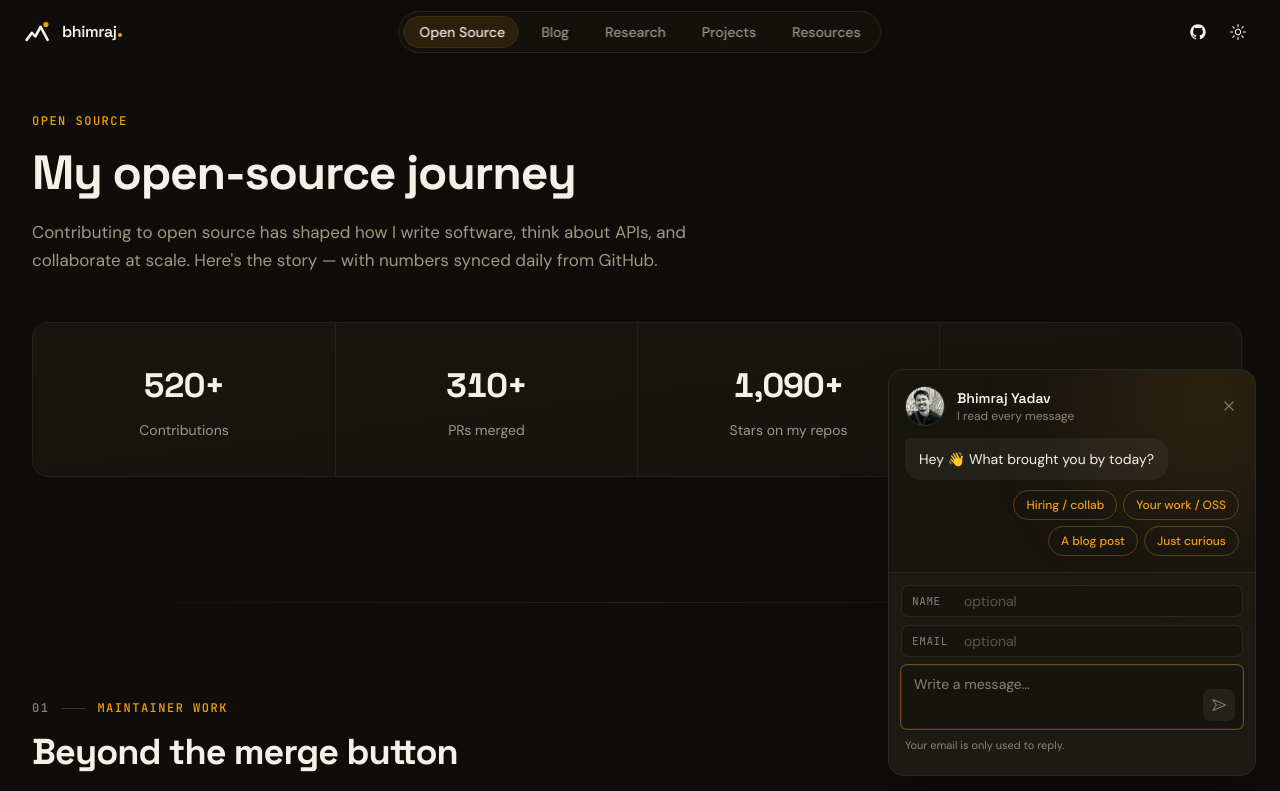
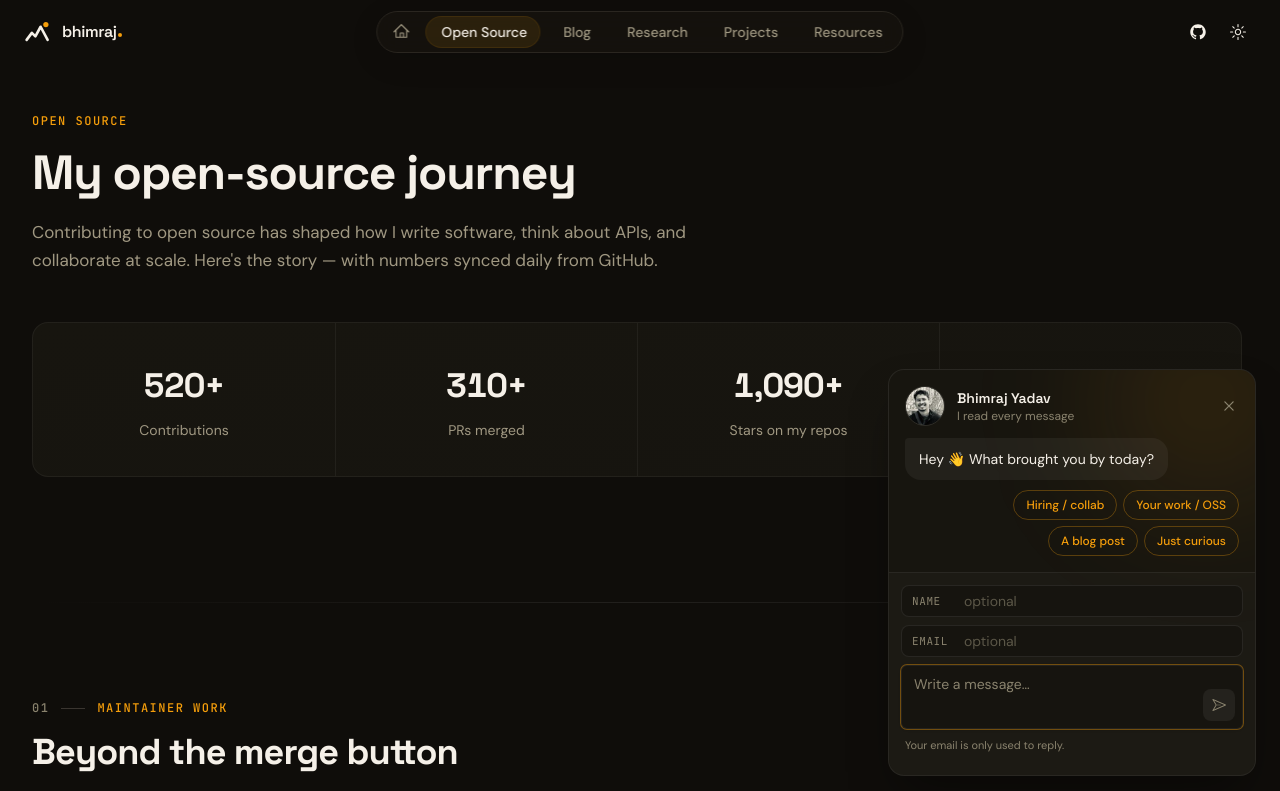
Before and after one commit to bhimrazy/bhimraj.com.np, a Next.js app in the folder apps/web/: page /oss in a window 1280 px wide. Shown: the top 791 px of the page. Built offline with nearby package versions, Linux system fonts and the light colour scheme.

Commit message:
feat(nav): Home link at the start of the header menus (#127)

```diff
--- a/apps/web/src/components/header/mobile-menu.tsx
+++ b/apps/web/src/components/header/mobile-menu.tsx
@@ -11,7 +11,7 @@ import {
   DropdownMenuTrigger,
 } from "@/components/ui/dropdown-menu";
 import { cn } from "@/lib/utils";
-import { activeNavHref, NAV_LINKS } from "./nav-links";
+import { activeNavHref, MENU_LINKS } from "./nav-links";
 
 /**
  * Reads the URL, so it only resolves at request time — render it inside a
@@ -40,7 +40,7 @@ export function MobileMenu({
         sideOffset={8}
         className="w-48 rounded-xl border-site-border bg-site-card p-1.5 text-site-text shadow-2xl shadow-black/10 dark:border-white/8 dark:bg-site-card dark:text-site-text dark:shadow-black/40"
       >
-        {NAV_LINKS.map((link) => (
+        {MENU_LINKS.map((link) => (
           <DropdownMenuItem
             key={link.href}
             asChild
--- a/apps/web/src/components/header/nav-island.tsx
+++ b/apps/web/src/components/header/nav-island.tsx
@@ -1,10 +1,11 @@
 "use client";
 
+import { HomeIcon } from "@radix-ui/react-icons";
 import Link from "next/link";
 import { usePathname } from "next/navigation";
 import { useCallback, useEffect, useRef, useState } from "react";
 import { cn } from "@/lib/utils";
-import { activeNavHref, NAV_LINKS } from "./nav-links";
+import { activeNavHref, MENU_LINKS } from "./nav-links";
 
 /**
  * Reads the URL, so it only resolves at request time — render it inside a
@@ -75,7 +76,7 @@ export function NavIsland({
         }}
       />
 
-      {NAV_LINKS.map((link) => (
+      {MENU_LINKS.map((link) => (
         <li
           key={link.href}
           ref={(el) => {
@@ -85,14 +86,22 @@ export function NavIsland({
         >
           <Link
             href={link.href}
+            aria-current={link.href === activeHref ? "page" : undefined}
+            aria-label={link.href === "/" ? link.label : undefined}
             className={cn(
-              "relative block rounded-full px-4 py-1.5 font-body font-medium text-sm transition-colors duration-200",
+              "relative block rounded-full py-1.5 font-body font-medium text-sm transition-colors duration-200",
+              // Home is an icon, so the pill keeps its width.
+              link.href === "/" ? "px-3" : "px-4",
               link.href === activeHref
                 ? "text-site-text"
                 : "text-site-text-secondary hover:text-site-text",
             )}
           >
-            {link.label}
+            {link.href === "/" ? (
+              <HomeIcon aria-hidden className="my-0.5 size-4" />
+            ) : (
+              link.label
+            )}
           </Link>
         </li>
       ))}
--- a/apps/web/src/components/header/nav-links.ts
+++ b/apps/web/src/components/header/nav-links.ts
@@ -6,8 +6,12 @@ export const NAV_LINKS = [
   { label: "Resources", href: "/resources" },
 ];
 
+/** Header menus lead with Home; the footer lists it on its own. */
+export const MENU_LINKS = [{ label: "Home", href: "/" }, ...NAV_LINKS];
+
 /** The nav entry owning the current URL, or null when none matches. */
 export function activeNavHref(pathname: string): string | null {
+  if (pathname === "/") return "/";
   return (
     NAV_LINKS.find(
       ({ href }) => pathname === href || pathname.startsWith(`${href}/`),
```
